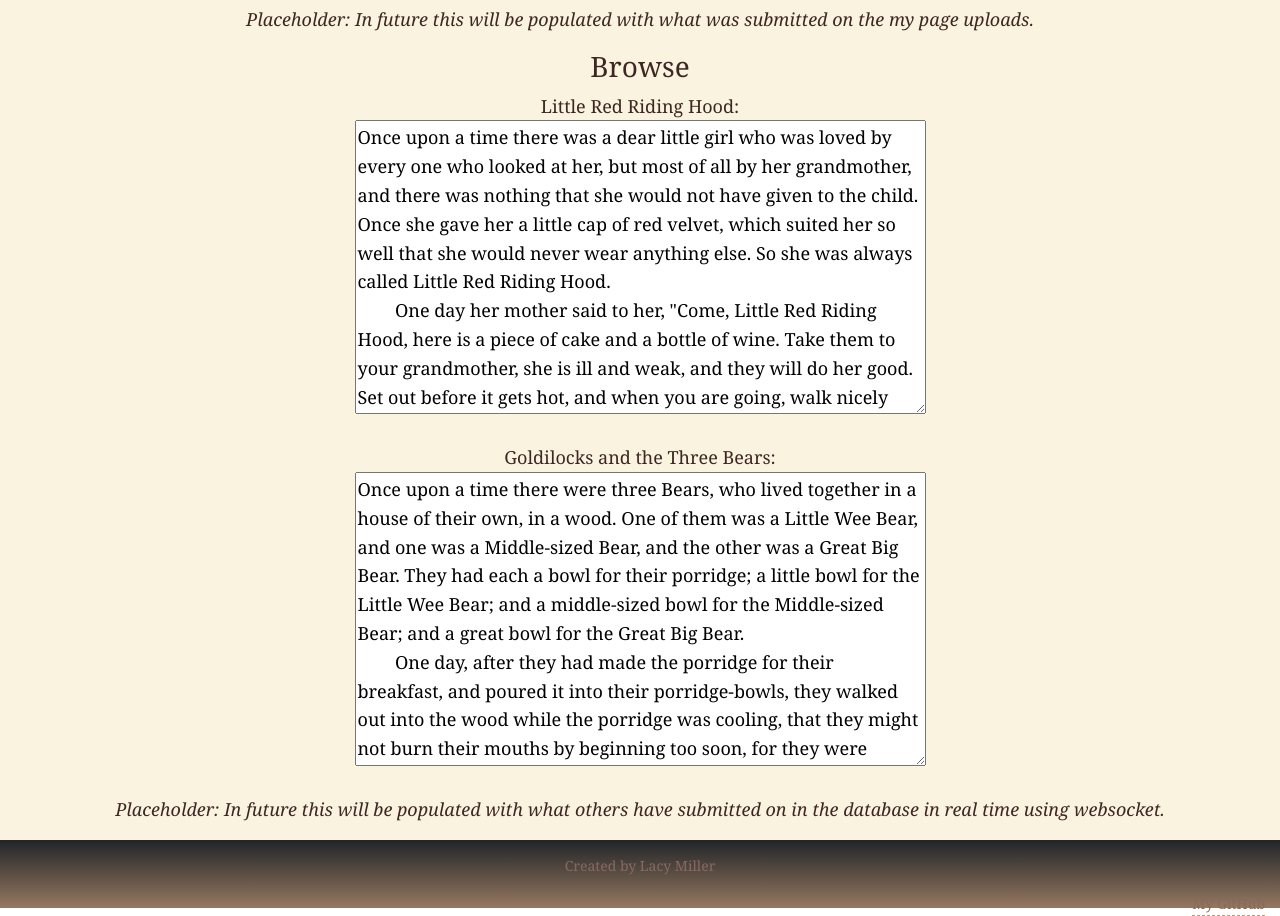
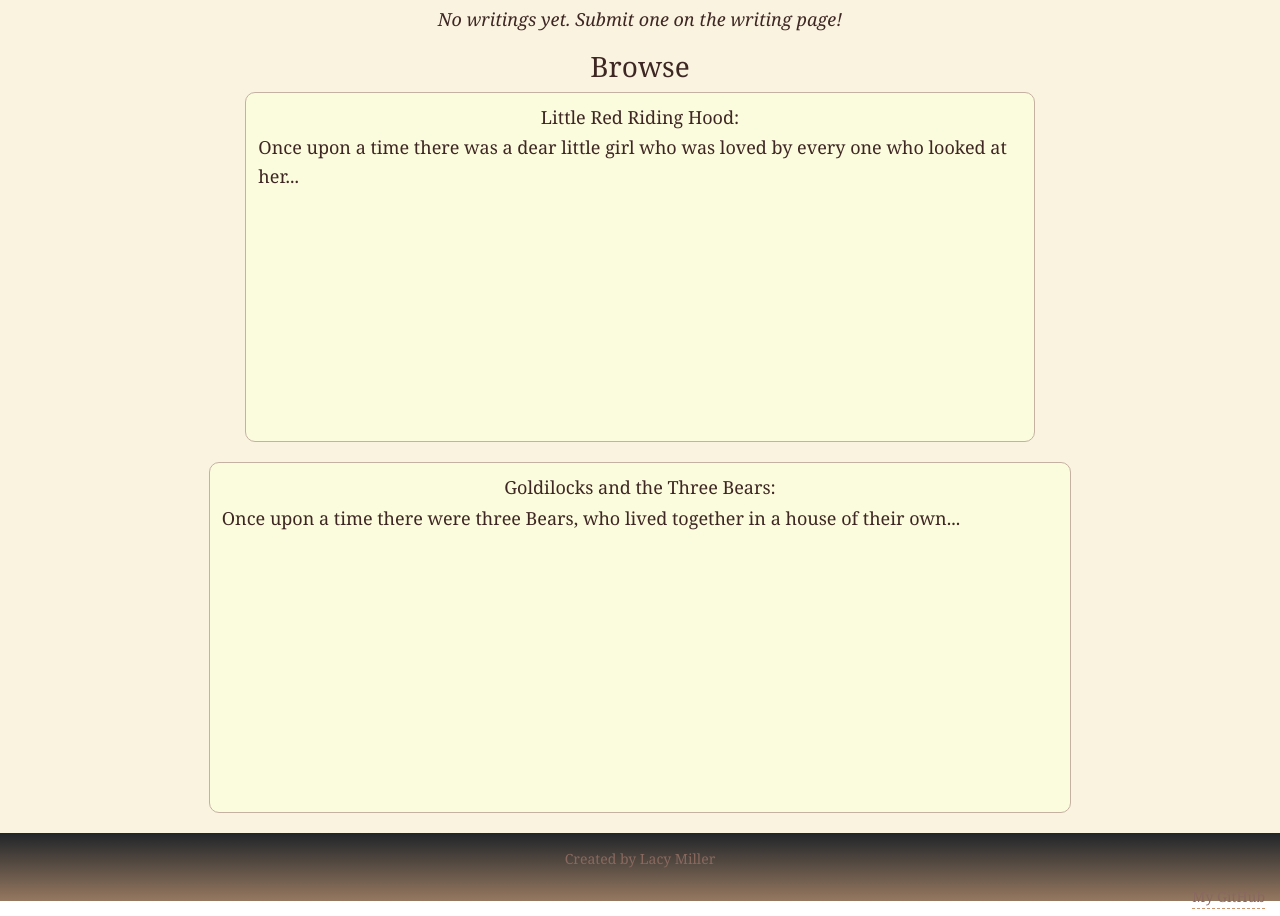
Before and after one commit to lacyelln/startup, a React (Vite) app: page /writings in a window 1280 px wide. Shown: the part 225-1141 px from the top of the page. Built offline with nearby package versions, Linux system fonts and the light colour scheme.

Commit message:
Completed implementing react into my pages

```diff
--- a/src/person/postReadings.jsx
+++ b/src/person/postReadings.jsx
@@ -9,6 +9,17 @@ export function PostReview() {
 
   const handleSubmit = (e) => {
     e.preventDefault();
+    const newReview = { title, review, rating };
+
+    const existingReviews = JSON.parse(localStorage.getItem('reviews')) || [];
+
+    existingReviews.push(newReview);
+
+    localStorage.setItem('reviews', JSON.stringify(existingReviews));
+
+    setTitle('');
+    setReview('');
+    setRating(5);
     navigate('/books');
   };
 
--- a/src/person/postWritings.jsx
+++ b/src/person/postWritings.jsx
@@ -14,8 +14,10 @@ export function PostWriting() {
       return;
     }
 
-    localStorage.setItem('postTitle', title);
-    localStorage.setItem('postContent', content);
+    const existingWritings = JSON.parse(localStorage.getItem('writings')) || [];
+    const newWriting = { title, content };
+    existingWritings.push(newWriting);
+    localStorage.setItem('writings', JSON.stringify(existingWritings));
 
     setTitle('');
     setContent('');
--- a/src/reading/reading.jsx
+++ b/src/reading/reading.jsx
@@ -1,41 +1,127 @@
-import React from 'react';
+import React, { useEffect, useState } from 'react';
 
 export function Books() {
+  const [reviews, setReviews] = useState([]);
+
+  useEffect(() => {
+    const storedReviews = JSON.parse(localStorage.getItem('reviews')) || [];
+    setReviews(storedReviews);
+  }, []);
+
   return (
-    <main className="body text-center">
+    <main className="container-fluid body text-center">
       <h3>Book of the Day:</h3>
-      <p><i>Placeholder: In future this will be randomly generated by an API to grab the most popular book trending.</i></p>
+      <p>
+        <i>Placeholder: In future this will be randomly generated by an API to grab the most popular book trending.</i>
+      </p>
 
       <h3>My Book Reviews</h3>
-      <p><i>Placeholder: In future this will be populated with what was submitted on the my page submission for book reviews.</i></p>
+      {reviews.length > 0 ? (
+        reviews.map((review, index) => (
+          <div
+            key={index}
+            style={{
+              border: '1px solid #c5b1a2',
+              padding: '10px',
+              borderRadius: '10px',
+              marginBottom: '20px',
+              backgroundColor: '#fbfbdd',
+            }}
+          >
+            <h4>{review.title}</h4>
+            <p>{review.content}</p>
+            <label>Overall Rating: {review.rating}</label>
+            <input
+              type="range"
+              min="0"
+              max="10"
+              value={review.rating}
+              readOnly
+              style={{ width: '100%' }}
+            />
+          </div>
+        ))
+      ) : (
+        <p>
+          <i>No reviews yet. Submit one on the book review page!</i>
+        </p>
+      )}
 
       <h3>Browse</h3>
-
+      <div
+        style={{
+          border: '1px solid #c5b1a2',
+          padding: '10px',
+          borderRadius: '10px',
+          marginBottom: '20px',
+          backgroundColor: '#fbfbdd',
+        }}
+      >
         <p>Little Red Riding Hood:</p>
         <img
           src="https://kidsbookspublishing.com/wp-content/uploads/2022/02/Fairy-Tale-Series_Little-Red-Riding-Hood-FC-1-1.jpg"
           width="200"
           height="300"
           alt="Little Red Riding Hood book cover"
+          style={{ borderRadius: '5px' }}
         />
-      <p>Little Red Riding Hood was such a good book to read to my little kids. They loved it and want to hear it all the time now. Totally 10/10.</p>
+        <p>
+          Little Red Riding Hood was such a good book to read to my little kids. They loved it and want to hear it all
+          the time now. Totally 10/10.
+        </p>
         <label htmlFor="rating-little-red">Overall Rating:</label>
-      <input type="range" id="rating-little-red" name="rating-little-red" min="0" max="10" value="10" /><br />
-      <p><i>Placeholder: In future this will be accurate with what is stored in the database as the score.</i></p>
+        <input
+          type="range"
+          id="rating-little-red"
+          name="rating-little-red"
+          min="0"
+          max="10"
+          value="10"
+          readOnly
+          style={{ width: '100%' }}
+        />
+        <p>
+          <i>Placeholder: In future this will be accurate with what is stored in the database as the score.</i>
+        </p>
+      </div>
 
+      <div
+        style={{
+          border: '1px solid #c5b1a2',
+          padding: '10px',
+          borderRadius: '10px',
+          marginBottom: '20px',
+          backgroundColor: '#fbfbdd',
+        }}
+      >
         <p>Goldilocks and the Three Bears:</p>
         <img
           src="https://cdn.firstcry.com/education/2022/09/10141447/goldilocks-three-bears-fairy-tale-one-768x525.jpg"
           width="300"
           height="300"
           alt="Goldilocks and the Three Bears book cover"
+          style={{ borderRadius: '5px' }}
         />
-      <p>Goldilocks was a terrible read. Such a bad example for little kids—teaching them to take things without asking. Unless you want your kids to be spoiled, don't read it to them. Totally a 3/10.</p>
+        <p>
+          Goldilocks was a terrible read. Such a bad example for little kids—teaching them to take things without asking.
+          Unless you want your kids to be spoiled, don't read it to them. Totally a 3/10.
+        </p>
         <label htmlFor="rating-goldilocks">Overall Rating:</label>
-      <input type="range" id="rating-goldilocks" name="rating-goldilocks" min="0" max="10" value="3" /><br />
-      <p><i>Placeholder: In future this will be accurate with what is stored in the database as the score.</i></p>
+        <input
+          type="range"
+          id="rating-goldilocks"
+          name="rating-goldilocks"
+          min="0"
+          max="10"
+          value="3"
+          readOnly
+          style={{ width: '100%' }}
+        />
+      </div>
 
-      <p><i>Placeholder: In future this will be populated with what others have submitted in the database.</i></p>
+      <p>
+        <i>Placeholder: In future this will be populated with what others have submitted in the database.</i>
+      </p>
     </main>
   );
 }
--- a/src/writing/writing.jsx
+++ b/src/writing/writing.jsx
@@ -1,41 +1,104 @@
-import React from 'react';
+import React, { useEffect, useState } from 'react';
 
 export function Writings() {
+  const [writings, setWritings] = useState([]); // State for storing writings
+
+  useEffect(() => {
+    const storedWritings = JSON.parse(localStorage.getItem('writings')) || [];
+    setWritings(storedWritings);
+  }, []);
+
   return (
     <main className="container-fluid body text-center">
       <h3>My Writings</h3>
-      <p><i>Placeholder: In future this will be populated with what was submitted on the my page uploads.</i></p>
+      {writings.length > 0 ? (
+        writings.map((writing, index) => (
+          <div
+            key={index}
+            style={{
+              border: '1px solid #c5b1a2',
+              padding: '10px',
+              borderRadius: '10px',
+              marginBottom: '20px',
+              backgroundColor: '#fbfbdd',
+            }}
+          >
+            <h4>{writing.title}</h4>
+            <textarea
+              rows="10"
+              cols="50"
+              value={writing.content}
+              readOnly
+              style={{
+                width: '100%',
+                backgroundColor: '#fbfbdd',
+                color: '#3E2723',
+                border: 'none',
+                resize: 'none',
+              }}
+            />
+          </div>
+        ))
+      ) : (
+        <p>
+          <i>No writings yet. Submit one on the writing page!</i>
+        </p>
+      )}
 
       <h3>Browse</h3>
-
+      <div
+        style={{
+          border: '1px solid #c5b1a2',
+          padding: '10px',
+          borderRadius: '10px',
+          marginBottom: '20px',
+          backgroundColor: '#fbfbdd',
+        }}
+      >
         <label htmlFor="essay-little-red">Little Red Riding Hood:</label>
         <textarea
           id="essay-little-red"
           name="essay"
           rows="10"
           cols="50"
-        defaultValue={`Once upon a time there was a dear little girl who was loved by every one who looked at her, but most of all by her grandmother, and there was nothing that she would not have given to the child. Once she gave her a little cap of red velvet, which suited her so well that she would never wear anything else. So she was always called Little Red Riding Hood.
-        One day her mother said to her, "Come, Little Red Riding Hood, here is a piece of cake and a bottle of wine. Take them to your grandmother, she is ill and weak, and they will do her good. Set out before it gets hot, and when you are going, walk nicely and quietly and do not run off the path, or you may fall and break the bottle, and then your grandmother will get nothing. And when you go into her room, don't forget to say, good-morning, and don't peep into every corner before you do it."
-        "I will take great care," said Little Red Riding Hood to her mother, and gave her hand on it...
-        `}
+          defaultValue={`Once upon a time there was a dear little girl who was loved by every one who looked at her...`}
+          readOnly
+          style={{
+            width: '100%',
+            backgroundColor: '#fbfbdd',
+            color: '#3E2723',
+            border: 'none',
+            resize: 'none',
+          }}
         />
-      <br />
+      </div>
 
+      <div
+        style={{
+          border: '1px solid #c5b1a2',
+          padding: '10px',
+          borderRadius: '10px',
+          marginBottom: '20px',
+          backgroundColor: '#fbfbdd',
+        }}
+      >
         <label htmlFor="essay-goldilocks">Goldilocks and the Three Bears:</label>
         <textarea
           id="essay-goldilocks"
           name="essay"
           rows="10"
           cols="50"
-        defaultValue={`Once upon a time there were three Bears, who lived together in a house of their own, in a wood. One of them was a Little Wee Bear, and one was a Middle-sized Bear, and the other was a Great Big Bear. They had each a bowl for their porridge; a little bowl for the Little Wee Bear; and a middle-sized bowl for the Middle-sized Bear; and a great bowl for the Great Big Bear.
-        One day, after they had made the porridge for their breakfast, and poured it into their porridge-bowls, they walked out into the wood while the porridge was cooling, that they might not burn their mouths by beginning too soon, for they were polite, well-brought-up Bears. And while they were away a little girl called Goldilocks, who lived at the other side of the wood and had been sent on an errand by her mother, passed by the house, and looked in at the window. And then she peeped in at the keyhole, for she was not at all a well-brought-up little girl. Then seeing nobody in the house she lifted the latch...
-        `}
+          defaultValue={`Once upon a time there were three Bears, who lived together in a house of their own...`}
+          readOnly
+          style={{
+            width: '100%',
+            backgroundColor: '#fbfbdd',
+            color: '#3E2723',
+            border: 'none',
+            resize: 'none',
+          }}
         />
-      <br />
-
-      <p>
-        <i>Placeholder: In future this will be populated with what others have submitted on in the database in real time using websocket.</i>
-      </p>
+      </div>
     </main>
   );
 }
```
Lines whose indentation alone changed are shown as unchanged.
